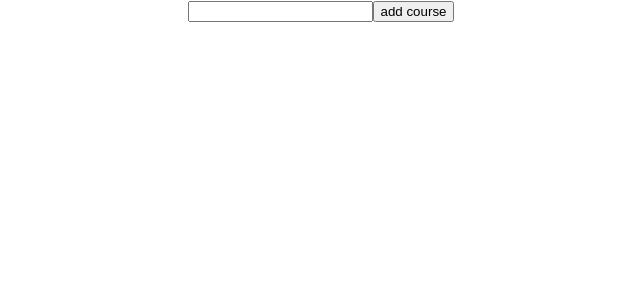
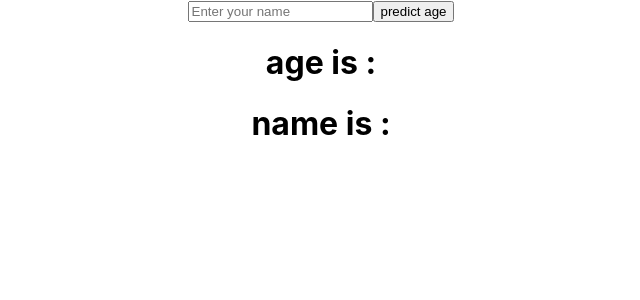
Before and after one commit to haakel/reactlearn, a React (Create React App) app: page / in a window 1280 px wide. Shown: the top 300 px of the page, without its empty margins (319-959 px from the left). Built offline with nearby package versions, Linux system fonts and the light colour scheme.

Commit message:
e05-2:52:18

```diff
--- a/package.json
+++ b/package.json
@@ -7,6 +7,7 @@
     "@testing-library/jest-dom": "^6.6.3",
     "@testing-library/react": "^16.3.0",
     "@testing-library/user-event": "^13.5.0",
+    "axios": "^1.10.0",
     "react": "^19.1.0",
     "react-dom": "^19.1.0",
     "react-scripts": "5.0.1",
--- a/src/App.js
+++ b/src/App.js
@@ -1,77 +1,25 @@
-import Userlist from "./User";
-import logo from "./logo.svg";
+import axios from "axios";
+import "./App.css";
 import { useState } from "react";
-import "./App.css";
-import Course from "./course";
-
 function App() {
-  // e03 - 1:59:17
-  const [courselist, setcourselist] = useState([]);
-  const [newcourse, setnewcourse] = useState("");
-  const handelChange = (event) => {
-    setnewcourse(event.target.value);
+  //e05-2:52:18
+  const [resalt, setresalt] = useState({});
+  const [name, setName] = useState("");
+  const fetchage = () => {
+    axios.get(`https://api.agify.io?name=${name}`).then((res) => {
+      console.log(res.data);
+      setresalt(res.data);
+    });
   };
-
-  const addcorse = () => {
-    const lastId =
-      courselist.length > 0 ? courselist[courselist.length - 1].id : 0;
-    const course = {
-      id: lastId + 1,
-      courseName: newcourse,
-      iscompleted: false,
-    };
-
-    const newcourselist = [...courselist, course];
-    setcourselist(newcourselist);
-    console.log(newcourselist);
-  };
-  const deletecourse = (courseid) => {
-    const newcourselist = courselist.filter((course) => {
-      // if (course === courseName) return false;
-      // else return true;
-      return courseid !== course.id;
-    });
-    setcourselist(newcourselist);
-  };
-  //e04 2:07:33
-  const completeCourse = (courseId) => {
-    const newCourseList = courselist.map((course) =>
-      course.id === courseId
-        ? { ...course, iscompleted: !course.iscompleted }
-        : course
-    );
-    setcourselist(newCourseList);
-  };
-
   return (
     <div className="App">
-      <div className="add-course">
-        <input type="text" onChange={handelChange}></input>
-        <button onClick={addcorse}>add course</button>
-        <pre></pre>
-        {newcourse}
-        <div className="list"></div>
-        {courselist.map((course, index) => {
-          return (
-            // <div key={`div_${index}`}>
-            //   <h1 key={`h1_${index}`}>{course.courseName}</h1>
-            //   <button
-            //     key={`bt_${index}`}
-            //     onClick={() => deletecourse(course.id)}
-            //   >
-            //     delete
-            //   </button>
-            // </div>
-
-            <Course
-              course={course}
-              key={index}
-              deletecourse={deletecourse}
-              completecourse={completeCourse}
-            />
-          );
-        })}
-      </div>
+      <input
+        placeholder="Enter your name"
+        onChange={(event) => setName(event.target.value)}
+      />
+      <button onClick={fetchage}>predict age</button>
+      <h1>age is : {resalt?.age}</h1>
+      <h1>name is : {resalt?.name}</h1>
     </div>
   );
 }
```
Also changed, not shown: app js/App2.js (added, +79 -0 lines), app js/App3.js (added, +30 -0 lines), app js/App1.js (renamed from app js/App.js), 1 other file (tests, documents, lock files or other folders).
